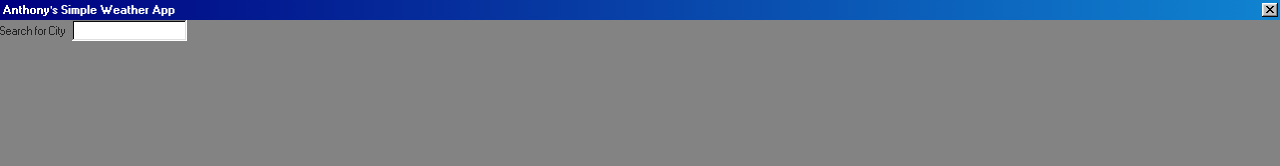
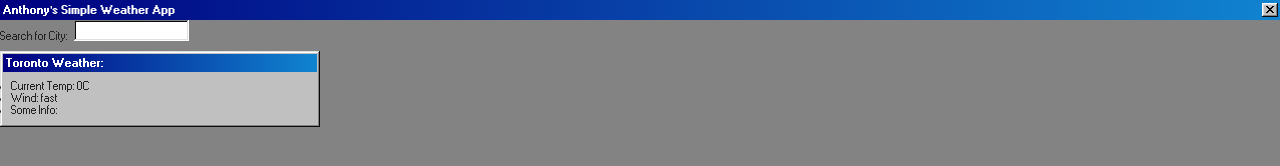
Before and after one commit to anthpantaleo/weather_app, a plain HTML site: page index.html in a window 1280 px wide. Drawn offline with nearby package versions, Linux system fonts and the light colour scheme.

Commit message:
added selectors and some information holders

```diff
--- a/app.js
+++ b/app.js
@@ -1,10 +1,16 @@
 const cityInput = document.querySelector("#city");
 const errorDisplay = document.querySelector(".errordisplay");
-//   errorDisplay.style.display = "block";
+const tempDisplay = document.querySelector("#temp");
+const windDisplay = document.querySelector("#wind");
+
+const API_KEY = "dca67048a8605acd92961e5186a52be3";
+
+// errorDisplay.style.display = "block";
 
 cityInput.addEventListener("change", (e) => {
   e.preventDefault();
 
   searchedCity = cityInput.value.toLowerCase();
   cityInput.value = "";
+  console.log(searchedCity);
 });
--- a/index.html
+++ b/index.html
@@ -16,10 +16,29 @@
       </div>
     </div>
     <div class="field-row">
-      <label for="city">Search for City</label>
+      <label for="city">Search for City:</label>
       <input id="city" type="text" />
     </div>
     <div class="errordisplay">Not a City...</div>
+    <div class="window" style="width: 320px">
+      <div class="title-bar">
+        <div class="title-bar-text" id="citytitle">
+          Toronto <span>Weather:</span>
+        </div>
+      </div>
+      <div class="window-body">
+        <ul>
+          <li>Current Temp: <span id="temp">0</span>C</li>
+          <li>Wind: <span id="wind">fast</span></li>
+          <li>Some Info: <span id="something"></span></li>
+        </ul>
+      </div>
+      <!-- <div class="status-bar">
+        <p class="status-bar-field">Press F1 for help</p>
+        <p class="status-bar-field">Slide 1</p>
+        <p class="status-bar-field">CPU Usage: 14%</p>
+      </div> -->
+    </div>
     <script src="app.js"></script>
   </body>
 </html>
--- a/styles.css
+++ b/styles.css
@@ -11,3 +11,7 @@ body {
 .errordisplay {
   display: none;
 }
+
+#city {
+  margin-bottom: 10px;
+}
```
